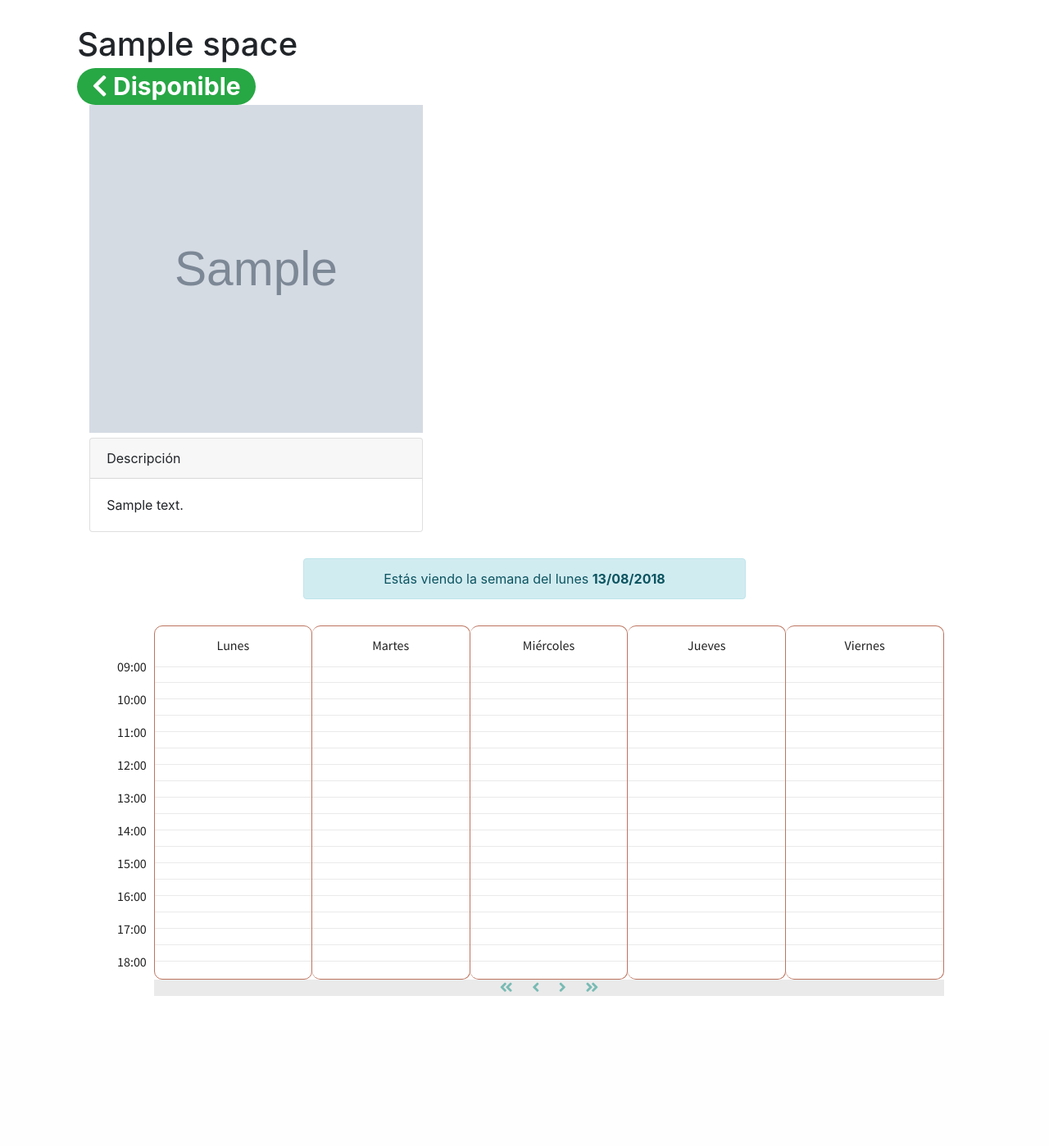
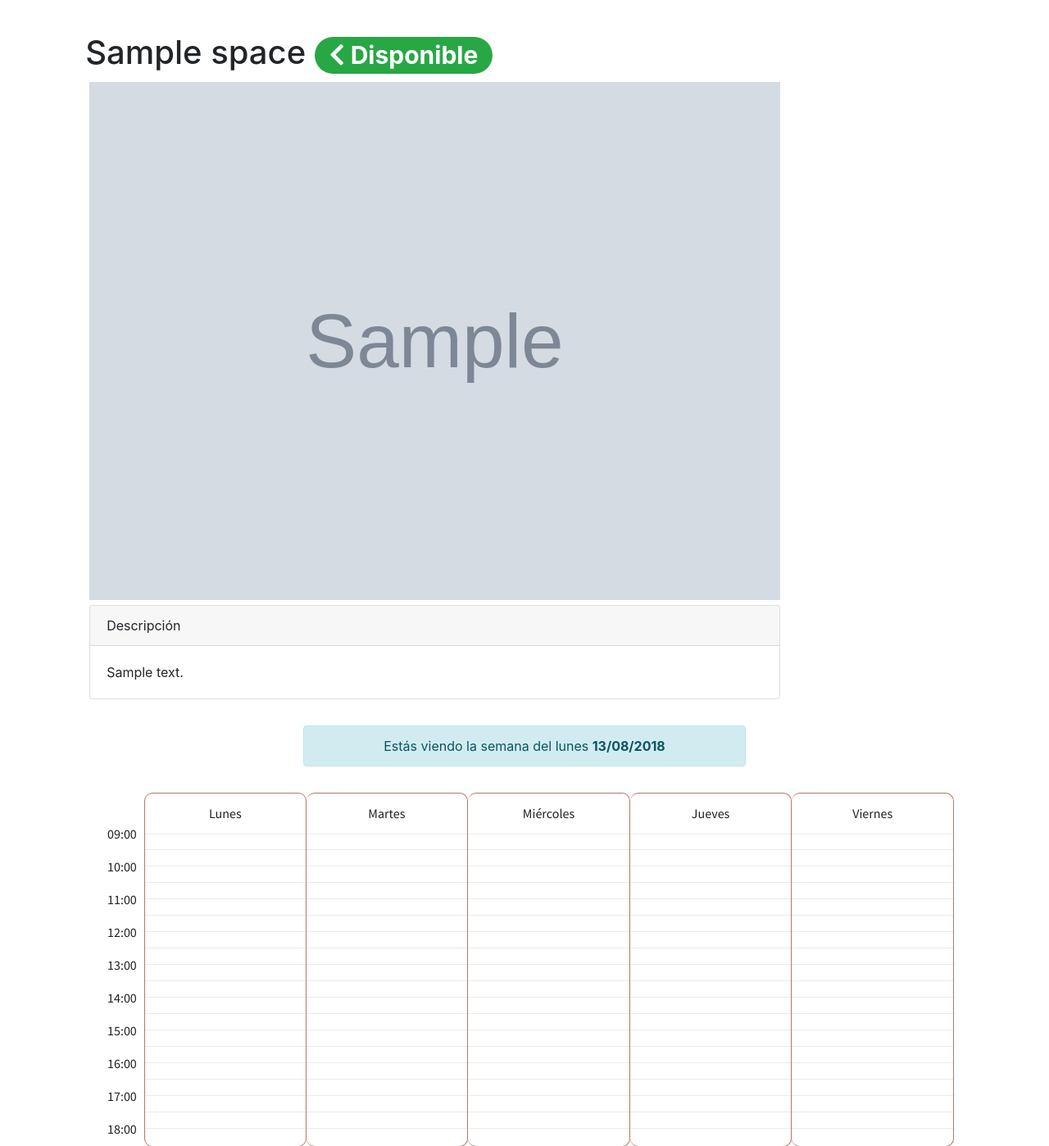
Before and after one commit to DCC-CC4401/2018-1-SQL-Injection-T4, a Django app: page /space/1 in a window 1280 px wide. Shown: the part 78-1476 px from the top of the page at 82% size. Before the commit the page ends 1293 px from the top, so only its background shows below. Run offline with Django 3.2, Linux system fonts and the light colour scheme; a user stored in the database is signed in; tables that the repository leaves empty hold one stand-in row (values such as "Sample post"); grey boxes marked "Sample" are stand-in pictures; some libraries are stand-ins or nearby versions.

Commit message:
Se elimina código no usado en spacesApp/views.py y se modifica el template de spacesApp/templates/space_data.html

```diff
--- a/cc4401Inventory/spacesApp/templates/space_data.html
+++ b/cc4401Inventory/spacesApp/templates/space_data.html
@@ -3,15 +3,14 @@
 {% load static %}
 
 {% block title %}
-    Ficha del espacio: {{ space.name }}
+    {{ space.name }}
 {% endblock %}
 
 {% block body %}
+    <div class="row">
+        <div class="col-md-8 offset-1">
 
-    <div class="row">
-        <div class="col-md-4 offset-1">
-
-            <div class="row">
+            <div class="row" style="padding: 10px;">
                 <h1 class="space-name">
                     {{ space.name }}
                     {% if space.state == "D" %}
@@ -31,13 +30,12 @@
             </div>
             {% if space.image %}
                 <img src=" {% static space.image.url %}" class="img-fluid"
-                     alt="Foto" style="height: 400px"/>
+                     alt="Foto" style="width: inherit"/>
             {% else %}
                 <img class="card-img-top"
                      src="{% static 'img/items/default_space.jpg' %}"
                      alt="Card image cap">
             {% endif %}
-
             <div class="card">
                 <div class="card-header space-description-title">Descripción
                 </div>
@@ -45,10 +43,9 @@
                     <p class="card-text">{{ space.description }}</p>
                 </div>
             </div>
-        </div>
     </div>
     <div class="container">
-            <div class="row" style="margin-top: 2em;">
+        <div class="row" style="margin-top: 2em;">
             <div class="col-6 offset-3 schedule-current-week"
                  style="text-align: center;">
                 <div class="alert alert-info">
@@ -61,5 +58,4 @@
     </div>
     {% include '_schedule_landing.html' %}
     </div>
-
 {% endblock %}
--- a/cc4401Inventory/spacesApp/views.py
+++ b/cc4401Inventory/spacesApp/views.py
@@ -17,28 +17,6 @@
 def space_data(request, space_id, date=None):
 	try:
 		space = Space.objects.get(id=space_id)
-
-		last_reservations = Reservation.objects.filter(space=space,
-		                                               ending_date_time__lt=datetime.datetime.now(
-			                                               tz=pytz.utc)
-		                                               ).order_by(
-			'-ending_date_time')[:10]
-
-		reservation_list = list()
-		for reservation in last_reservations:
-
-			starting_day = reservation.starting_date_time.strftime("%d-%m-%Y")
-			ending_day = reservation.ending_date_time.strftime("%d-%m-%Y")
-			starting_hour = reservation.starting_date_time.strftime("%H:%M")
-			ending_hour = reservation.ending_date_time.strftime("%H:%M")
-
-			if starting_day == ending_day:
-				reservation_list.append(
-					starting_day + " " + starting_hour + " a " + ending_hour)
-			else:
-				reservation_list.append(
-					starting_day + ", " + starting_hour + " a " + ending_day + ", " + ending_hour)
-
 		if date:
 			current_date = date
 			current_week = datetime.datetime.strptime(current_date,
@@ -91,7 +69,6 @@
 
 		context = {
 			'space': space,
-			'last_reservations': reservation_list,
 			'actual_monday': monday,
 			'controls': move_controls,
 			'reservations': res_list,
```
